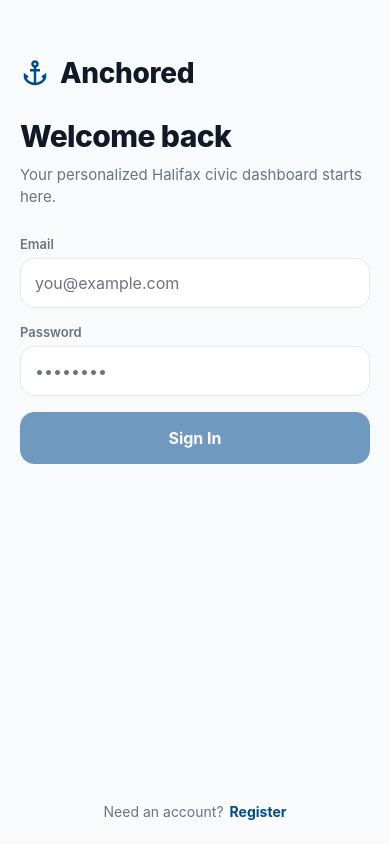
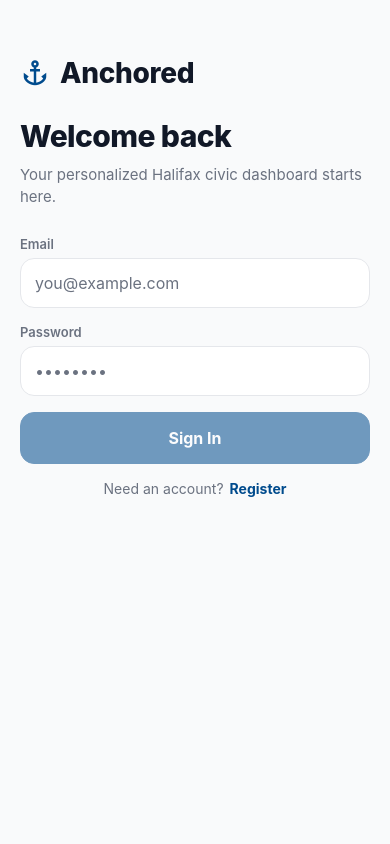
Before and after one commit to rileydevitt/Anchored, a React Native app: screen / in a window 390 px wide. Built offline with nearby package versions, Linux system fonts and the light colour scheme; no server answers.

Commit message:
login screen ui changed

```diff
--- a/src/screens/AuthScreen.js
+++ b/src/screens/AuthScreen.js
@@ -94,14 +94,14 @@ export default function AuthScreen({ mode, setMode, onSubmit }) {
           loading={loading}
         />
 
+        <View style={styles.switcher}>
+          <Text style={styles.switchText}>{isRegister ? 'Already have an account?' : 'Need an account?'}</Text>
+          <Pressable onPress={() => setMode(isRegister ? 'login' : 'register')}>
+            <Text style={styles.switchAction}>{isRegister ? 'Sign In' : 'Register'}</Text>
+          </Pressable>
+        </View>
+
         {error ? <Text style={styles.errorText}>{error}</Text> : null}
-      </View>
-
-      <View style={styles.switcher}>
-        <Text style={styles.switchText}>{isRegister ? 'Already have an account?' : 'Need an account?'}</Text>
-        <Pressable onPress={() => setMode(isRegister ? 'login' : 'register')}>
-          <Text style={styles.switchAction}>{isRegister ? 'Sign In' : 'Register'}</Text>
-        </Pressable>
       </View>
     </View>
   );
@@ -143,12 +143,10 @@ const styles = StyleSheet.create({
     gap: spacing.md,
   },
   switcher: {
-    marginTop: 'auto',
     flexDirection: 'row',
     justifyContent: 'center',
     alignItems: 'center',
     gap: spacing.xs,
-    paddingBottom: 24,
   },
   switchText: {
     color: colors.muted,
```
